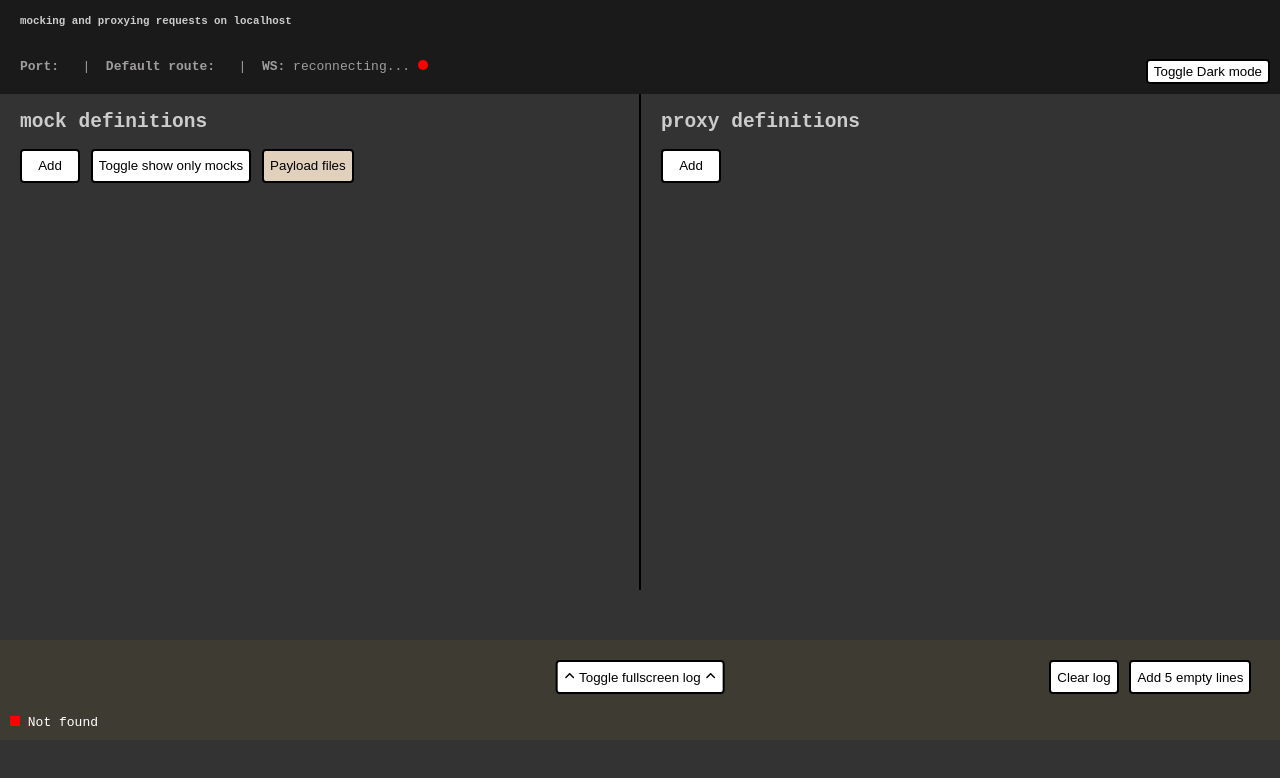
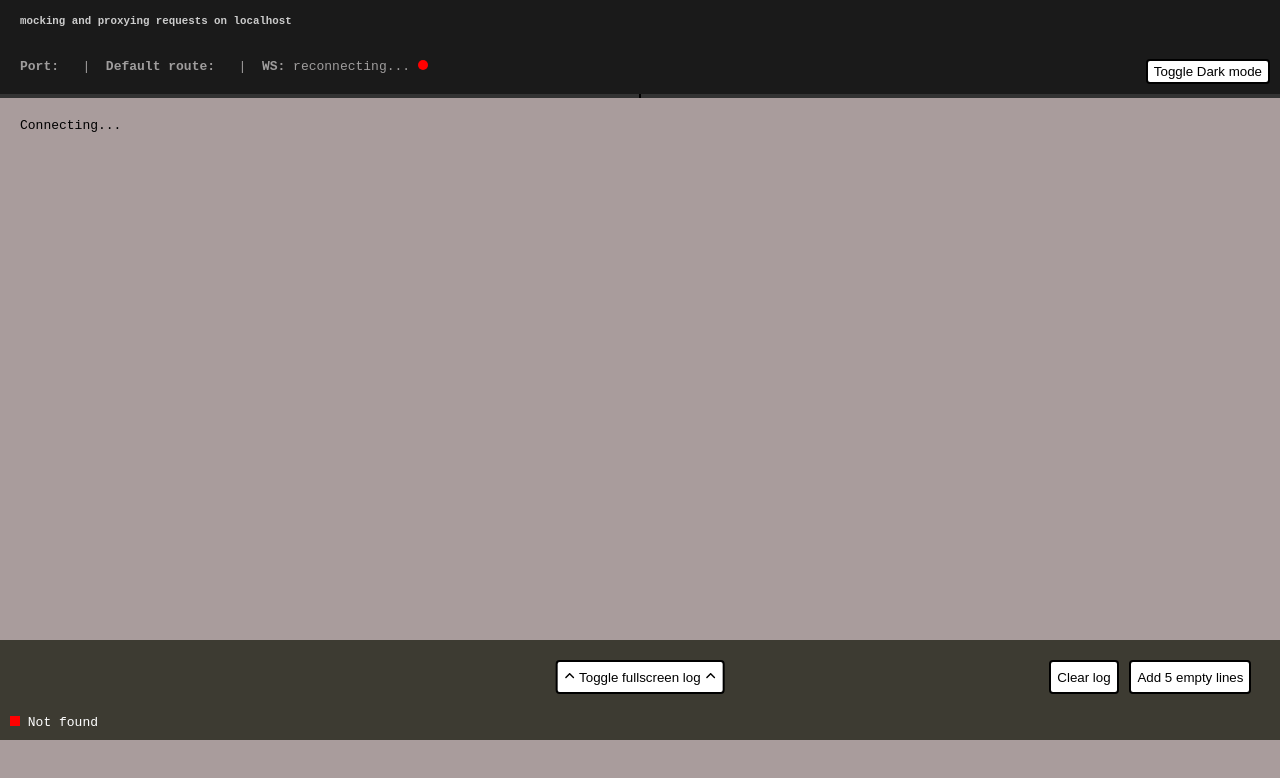
Before and after one commit to mattinordstrom/moxy, a plain HTML site: page ui/index.html in a window 1280 px wide. Shown: the part 60-838 px from the top of the page. Before the commit the page ends 800 px from the top, so only its background shows below. Drawn offline with Linux system fonts and the light colour scheme; no server answers.

Commit message:
Connecting cover. Prevents issues when tab is duplicated in chrome

```diff
--- a/ui/index.html
+++ b/ui/index.html
@@ -9,10 +9,10 @@
     <link rel="stylesheet" href="/ui/static/style/payloadfiles.css">
     <link rel="stylesheet" href="/ui/static/style/style.css">
     <link id="darkModeStylesheet" rel="stylesheet" href="/ui/static/style/style_dark.css">
+    <script src="/ui/static/utils.js"></script>
     <script src="/ui/static/main.js"></script>
     <script src="/ui/static/modules.js"></script>
     <script src="/ui/static/setup.js"></script>
-    <script src="/ui/static/utils.js"></script>
 </head>
 <body onload="initFunc()">
     <header>
@@ -27,6 +27,7 @@
     </header>
 
     <div class="container">
+        <div id="cover">Connecting...</div>
         <div id="payloadFiles" class="payload-files">
             <div class="payload-files-container">
                 <div class="payload-files-header">
--- a/ui/static/setup.js
+++ b/ui/static/setup.js
@@ -53,6 +53,7 @@ const wsSetup = () => {
     };
 
     wSocket.onopen = () => {
+        document.getElementById("cover").style.display = "none";
         console.log("WebSocket Connected");
         document.getElementById('header-ws').innerHTML = 'connected <span class="bullet"></span>';
 
@@ -75,6 +76,7 @@ const wsSetup = () => {
         document.getElementById('header-ws').innerHTML = 'reconnecting... <span class="bullet bullet-red"></span>';
 
         if (WSModule.getWSAttempts() < WSModule.getWSMaxAttempts()) {
+            document.getElementById("cover").style.display = "block";
             tOut = setTimeout(reconnectWebSocket, WSModule.getWSReconnectDelay());
         } else {
             console.log("WebSocket reconnection failed after maximum attempts");
--- a/ui/static/style/style.css
+++ b/ui/static/style/style.css
@@ -176,3 +176,13 @@ footer.expanded {
 footer .action-btn {
     margin-top: 20px;
 }
+
+#cover {
+    position: absolute;
+    z-index: 999999;
+    width: 97%;
+    height: 100%;
+    background-color: #a99c9c;
+    top: 158px;
+    padding: 20px;
+}
```
